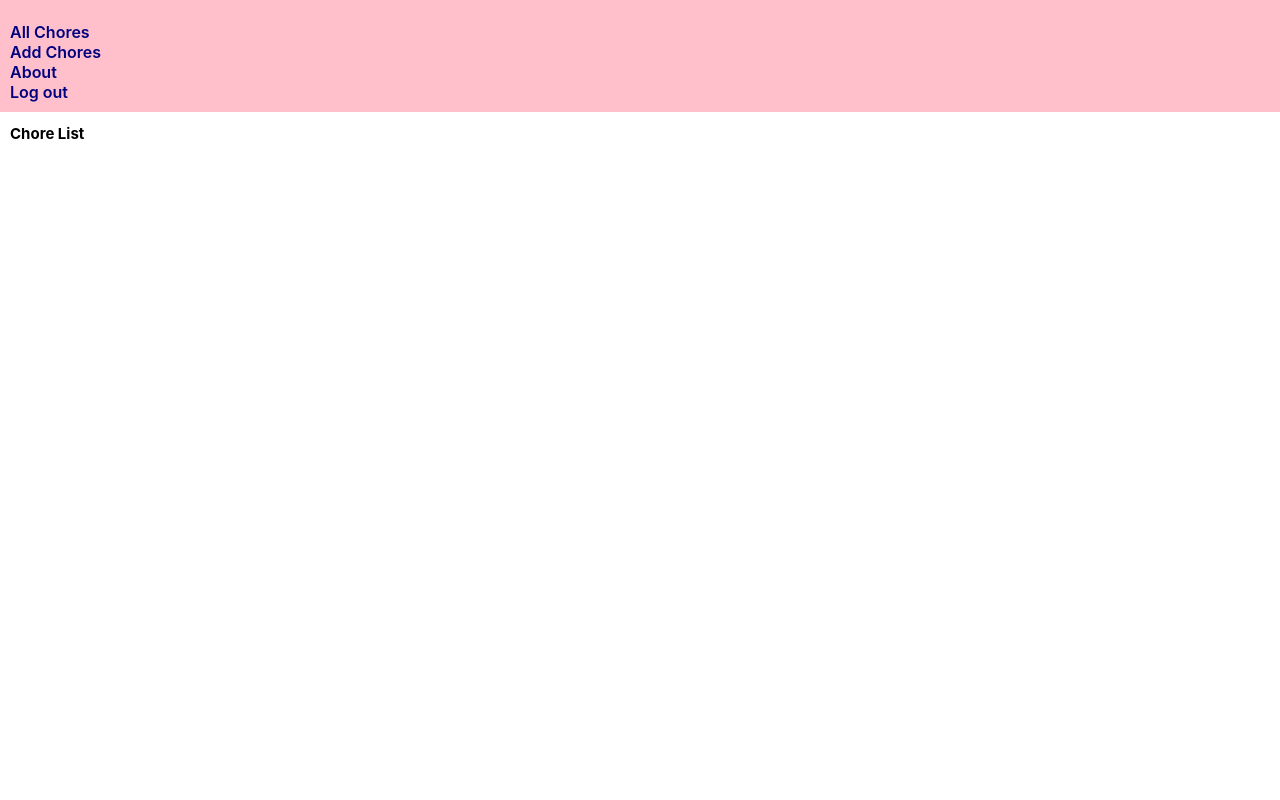
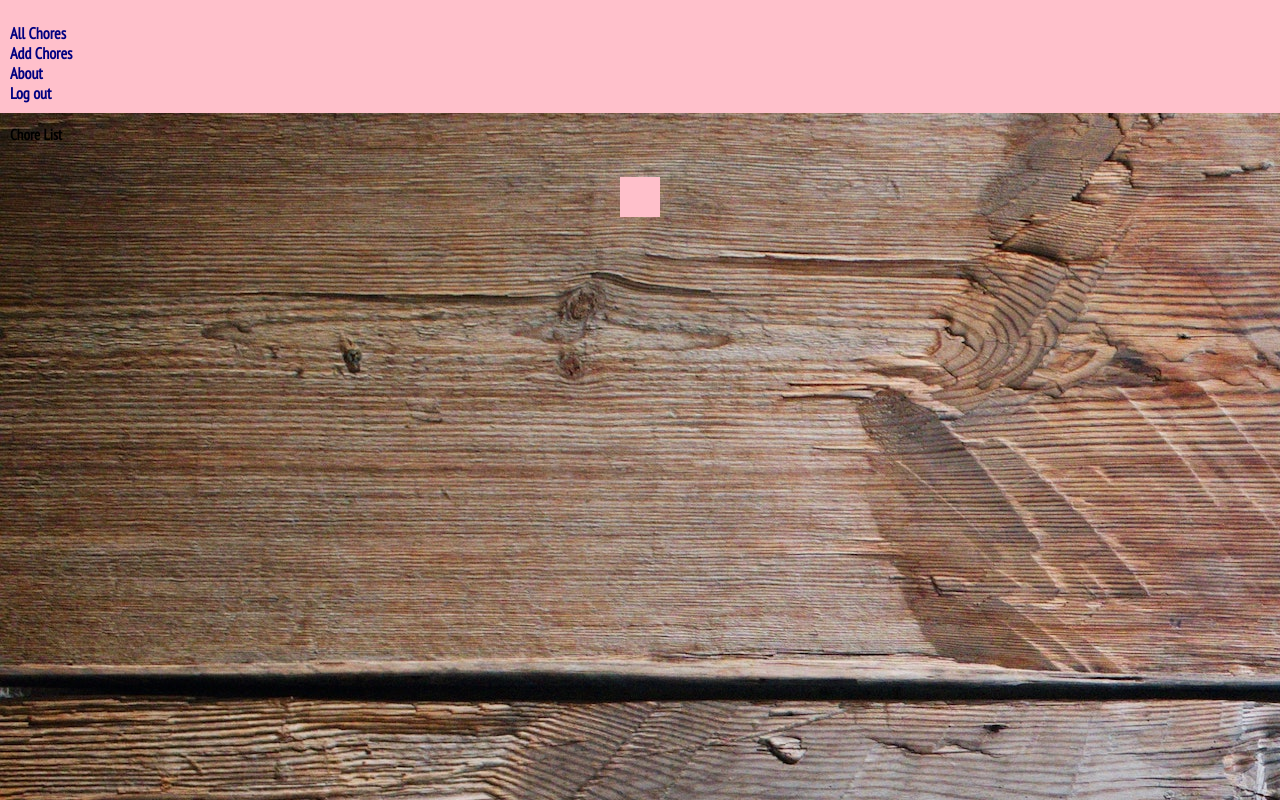
Before and after one commit to kawhite8503/choreboard, a Django app: page /chores/ in a window 1280 px wide. Run offline with Django 4.2, Linux system fonts and the light colour scheme; the visitor is signed in with stand-in values (Sample User, id 1); data that the repository does not hold is empty.

Commit message:
add styling

```diff
--- a/choreboard/settings.py
+++ b/choreboard/settings.py
@@ -124,6 +124,7 @@ USE_TZ = True
 STATIC_URL = 'static/'
 LOGIN_REDIRECT_URL = 'chores_index'
 LOGOUT_REDIRECT_URL = 'home'
+LOGIN_URL = 'home'
 
 # Default primary key field type
 # https://docs.djangoproject.com/en/4.1/ref/settings/#default-auto-field
--- a/main_app/static/css/base.css
+++ b/main_app/static/css/base.css
@@ -18,13 +18,13 @@ html {
 }
 
 body {
+  background-image: url("/static/images/andrej-lisakov-9DRYbaWevgk-unsplash.jpg");
   margin: 0;
   display: flex;
   flex-direction: column;
   align-items: center;
-  font-family: -apple-system, BlinkMacSystemFont, 'Segoe UI', 'Roboto',
-    'Oxygen', 'Ubuntu', 'Cantarell', 'Fira Sans', 'Droid Sans',
-    'Helvetica Neue', sans-serif;
+  font-family: font-family: 'Lato', sans-serif;
+  font-family: 'PT Sans Narrow', sans-serif;
   min-height: 100vh;
   --nav-bg: rgba(104, 197, 248, .7);
   --nav-bg-ff: rgba(104, 197, 248, .9);
--- a/main_app/static/css/chores/chore-index.css
+++ b/main_app/static/css/chores/chore-index.css
@@ -4,7 +4,7 @@
   /* flex-direction: row; */
   justify-content: center;
   flex-wrap: wrap;
-  background-color: green;
+
 }
 
 .card {
@@ -12,13 +12,15 @@
   margin: 10px;
   border: var(--borders);
   box-shadow: var(--card-box-shadow);
+  background-color: aqua;
 
 }
 
 .card-content {
   padding: 10px;
-  width: 100%;
-  background-color: lightcoral;
+  margin: 20px;
+  border: solid 2px purple;
+  background-color: white;
 }
 
 .usr-img {
@@ -41,9 +43,9 @@
   font-size: var(--font-reg);
 }
 
-.yellow {
+/* .yellow {
   padding: 20px;
-}
+} */
 
 
 
@@ -51,5 +53,8 @@
   display: flex;
   flex-direction: column;
   justify-content: space-evenly;
+  background-color: pink;
+  margin: 20px;
+  padding: 20px;
   /* width: 100vw; */
 }
--- a/main_app/templates/base.html
+++ b/main_app/templates/base.html
@@ -13,6 +13,9 @@
   >
   <title>Chore Board</title>
   <link rel="stylesheet" type="text/css" href="{% static 'css/base.css' %}">
+  <link rel="preconnect" href="https://fonts.googleapis.com">
+  <link rel="preconnect" href="https://fonts.gstatic.com" crossorigin>
+  <link href="https://fonts.googleapis.com/css2?family=Lato:ital,wght@1,100;1,300&family=PT+Sans+Narrow&display=swap" rel="stylesheet">
   {% block head %}
   {% endblock %}
 </head>
--- a/main_app/templates/chores/detail.html
+++ b/main_app/templates/chores/detail.html
@@ -22,7 +22,7 @@
     <h1>{{ chore.name }}</h1>
     <p>{{ chore.location }}</p>
     {% if chore.details %}
-      <h2>A {{ chore.details }}</h2>
+      <h2> {{ chore.details }}</h2>
     {% endif %}
     <p>{{ chore.day_of_week }}</p>
     <p>{{ chore.assigned_to }}</p>
--- a/main_app/templates/chores/index.html
+++ b/main_app/templates/chores/index.html
@@ -3,7 +3,7 @@
 
 
 {% block head %}
-  <link rel="stylesheet" type="text/css" href="{% static 'css/chores/chores-index.css' %}">
+  <link rel="stylesheet" type="text/css" href="{% static 'css/chores/chore-index.css' %}">
 {% endblock %}
 
 {% block content %}
@@ -17,14 +17,15 @@
 </section>
 
 <section class="card-container">
+
+  <div class="names_list">
   {% for name in new_list %}
-    <div class="names_list">
   <h1>{{name}}</h1>
       <div class="card">
         {% for chore in chores %}
-        <a href="{% url 'chores_detail' chore.id %}">
         <div class="yellow">
           {% if name == chore.assigned_to %}
+          <a href="{% url 'chores_detail' chore.id %}">
             <div class="card-content">
               <div class="card-img-container">
                 <img
@@ -37,9 +38,9 @@
               <h2 class="">{{ chore.day_of_week }}</h2>
               <h3>Assigned to: {{ chore.assigned_to }}</h3>
             </div>
+          </a>
           {% endif %}
         </div>
-        </a>
         {% endfor %}
       </div>
       {% endfor %}
--- a/main_app/views.py
+++ b/main_app/views.py
@@ -3,6 +3,8 @@ from django.views.generic.edit import CreateView, UpdateView, DeleteView
 from django.contrib.auth.views import LoginView
 from django.contrib.auth import login
 from django.contrib.auth.forms import UserCreationForm
+from django.contrib.auth.decorators import login_required
+from django.contrib.auth.mixins import LoginRequiredMixin
 from .models import Chore, Household
 
 class Home(LoginView):
@@ -11,6 +13,8 @@ class Home(LoginView):
 def about(request):
   return render(request, 'about.html')
 
+
+@login_required
 def chores_index(request):
   chores = Chore.objects.all()
   names = []
@@ -25,12 +29,13 @@ def chores_index(request):
 
   return render( request, 'chores/index.html', { 'chores': chores, 'names': names, 'new_list': new_list, 'Household': Household})
 
+@login_required
 def chores_detail(request, chore_id):
   chore = Chore.objects.get(id=chore_id)
   return render(request, 'chores/detail.html', { 'chore': chore})
 
 
-class ChoreCreate(CreateView):
+class ChoreCreate(LoginRequiredMixin, CreateView):
   model = Chore
   fields = '__all__'
   success_url = '/chores/'
@@ -39,11 +44,11 @@ class ChoreCreate(CreateView):
     form.instance.user = self.request.user
     return super().form_valid(form)
 
-class ChoreUpdate(UpdateView):
+class ChoreUpdate(LoginRequiredMixin, UpdateView):
   model = Chore
   fields = ['name', 'location', 'details', 'day_of_week', 'assigned_to']
 
-class ChoreDelete(DeleteView):
+class ChoreDelete(LoginRequiredMixin, DeleteView):
   model = Chore
   success_url = '/chores/'
 
@@ -54,7 +59,7 @@ def signup(request):
     if form.is_valid():
       user = form.save()
       login(request, user)
-      return redirect('cats_index')
+      return redirect('chores_index')
     else:
       error_message = 'Invalid sign up - try again'
   form = UserCreationForm()
```
Also changed, not shown: README.md (added), choreboard/manage.py (renamed from manage.py), main_app/static/images/andrej-lisakov-9DRYbaWevgk-unsplash.jpg (added), main_app/static/images/pexels-dominika-roseclay-2208836.jpg (added), main_app/templates/main_app/cat_form.html (added), 7 other files. Lines whose indentation alone changed are shown as unchanged.
